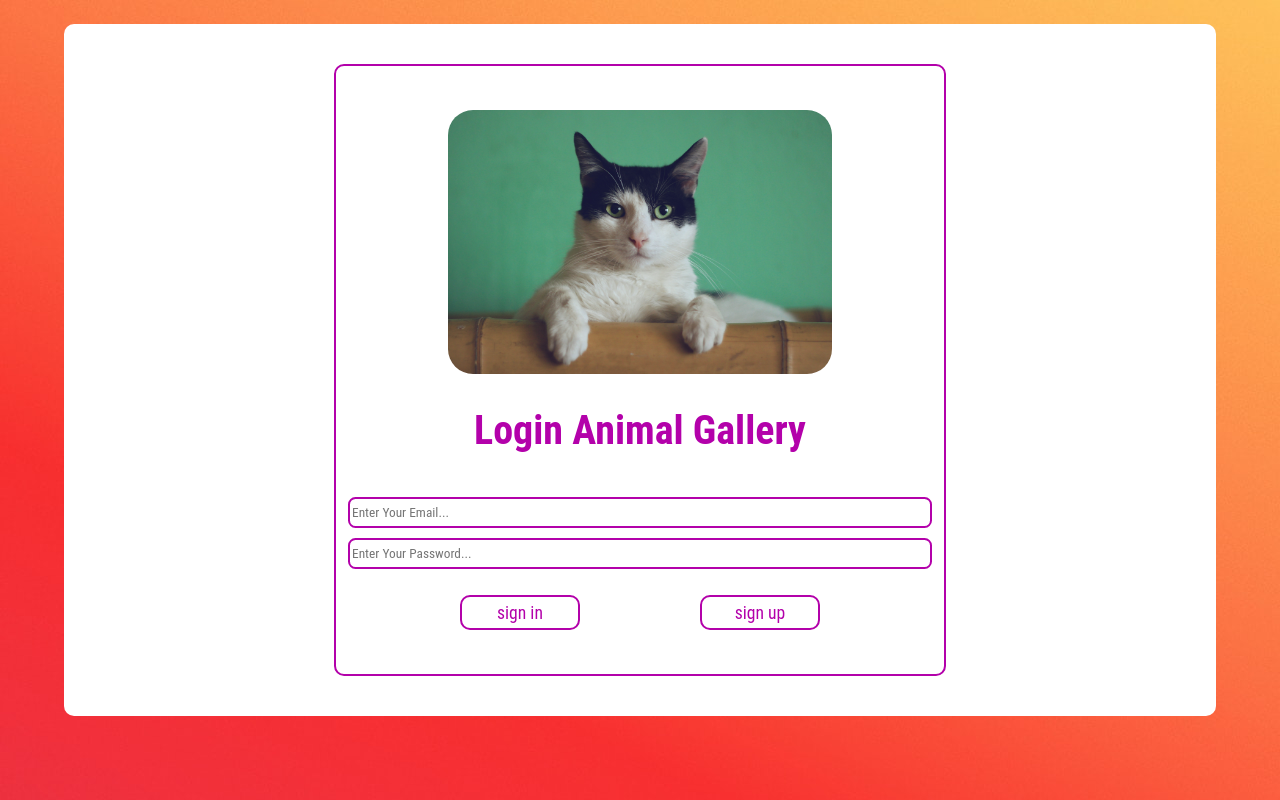
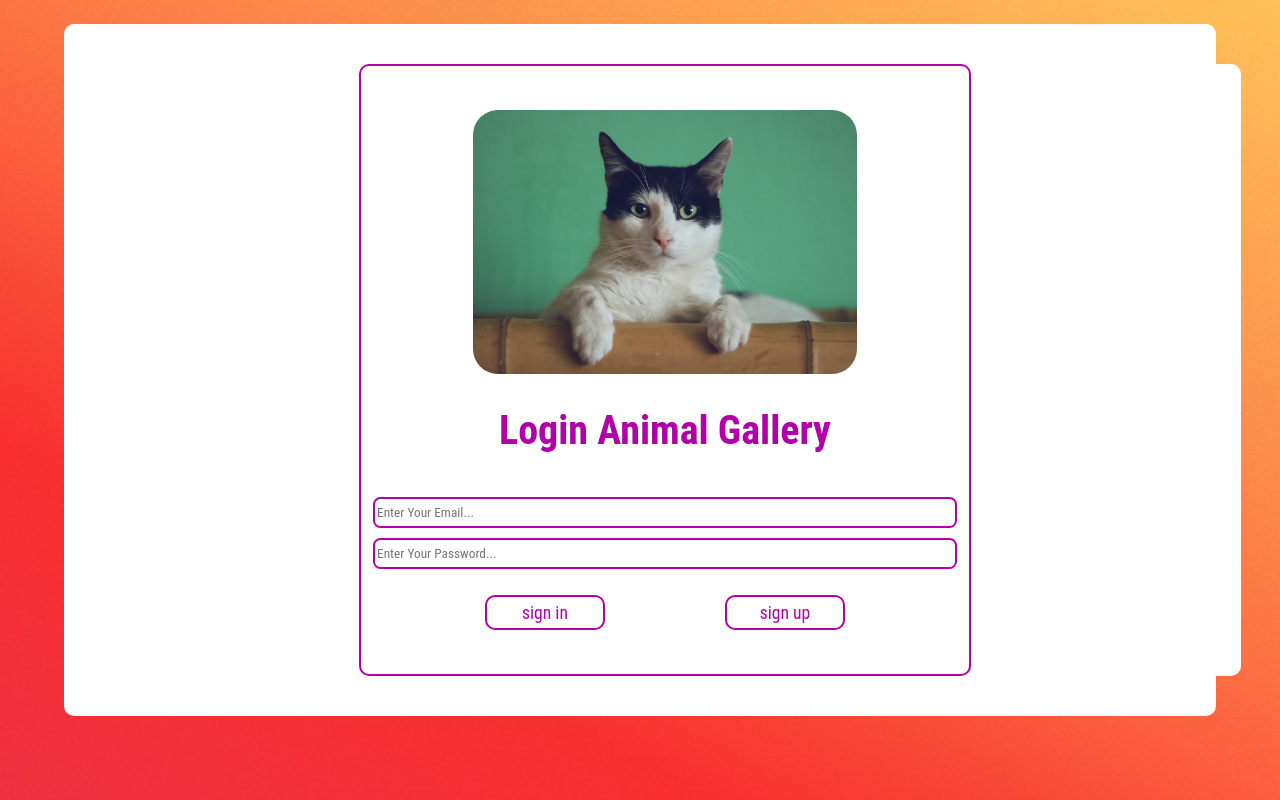
Before and after one commit to icecokel/React_AnimalGallery, a React (Create React App) app: page /signIn in a window 1280 px wide. Built offline with nearby package versions, Linux system fonts and the light colour scheme; a web font is replaced by a local one.

Commit message:
[완료] 라우터 수정 및 배치 수정 라우터 활용 방법 수정 및 컴포넌트 구조 전면 수정

```diff
--- a/src/App.tsx
+++ b/src/App.tsx
@@ -1,19 +1,44 @@
+import { useState } from "react";
 import { BrowserRouter as Router, Route, Switch } from "react-router-dom";
 import "./Style.css";
 
-import Main from "./components/main/Main";
+import DashBoard from "./components/main/DashBoard";
 import PageNotFound from "./components/common/PageNotFound";
 import SignIn from "./components/main/SignIn";
+import Header from "./components/header/Header";
 
 const App = (props: any) => {
+  const [hasHeader, setHasHeader] = useState<boolean>(true);
   return (
-    <Router>
-      <Switch>
-        <Route exact path="/" component={Main} />
-        <Route exact path="/signIn" component={SignIn} />
-        <Route component={PageNotFound} />
-      </Switch>
-    </Router>
+    <main className="main flex_row">
+      <div className="flex_column">
+        <Router>
+          {hasHeader && <Header />}
+          <article className="content_box">
+            <div style={{ margin: " 25px" }}>
+              <Switch>
+                <Route
+                  exact
+                  path="/"
+                  render={(props) => (
+                    <DashBoard {...props} setHasHeader={setHasHeader} />
+                  )}
+                />
+                <Route
+                  exact
+                  path="/signIn"
+                  render={(props) => (
+                    <SignIn {...props} setHasHeader={setHasHeader} />
+                  )}
+                />
+
+                <Route component={PageNotFound} />
+              </Switch>
+            </div>
+          </article>
+        </Router>
+      </div>
+    </main>
   );
 };
 
--- /dev/null
+++ b/src/components/header/Tabs.tsx
@@ -0,0 +1,30 @@
+import { useEffect, useState } from "react";
+import SignIn from "../main/SignIn";
+
+const defaultData = {
+  tabList: [
+    { title: "CATS", tag: ["cat", "animal"], url: "" },
+    { title: "DOGS", tag: ["dog", "animal"], url: "" },
+    { title: "FOXS", tag: ["fox", "animal"], url: "" },
+    { title: "ETC", tag: ["etc", "animal"], url: "" },
+  ],
+};
+const Tabs = () => {
+  const [tabList] = useState<Array<any>>(defaultData.tabList);
+  useEffect(() => {}, [tabList]);
+  return (
+    <nav>
+      <ul className="tab_conteiner">
+        {tabList.map((item) => {
+          return (
+            <li className="tab_item">
+              <label>{item.title}</label>
+            </li>
+          );
+        })}
+      </ul>
+    </nav>
+  );
+};
+
+export default Tabs;
--- /dev/null
+++ b/src/components/main/DashBoard.tsx
@@ -0,0 +1,14 @@
+import { useEffect, useState } from "react";
+import LoginSessionUtil from "../../util/LoginSessionUtil";
+
+const DashBoard = (props: any) => {
+  useEffect(() => {
+    props.setHasHeader(true);
+    if (!LoginSessionUtil.checkLogin()) {
+      props.history.push("/signIn");
+    }
+  });
+  return <div>sd</div>;
+};
+
+export default DashBoard;
--- a/src/components/main/SignIn.tsx
+++ b/src/components/main/SignIn.tsx
@@ -1,4 +1,4 @@
-import { useState } from "react";
+import { useEffect, useState } from "react";
 import LoginSessionUtil from "../../util/LoginSessionUtil";
 import Account from "../../asset/data/account.json";
 import ErrorMessage from "../common/ErrorMessage";
@@ -20,7 +20,14 @@ const SignIn = (props: any) => {
     defaultData.errorMessage
   );
 
-  const onClickSignIn = () => {
+  useEffect(() => {
+    props.setHasHeader(false);
+    if (LoginSessionUtil.checkLogin()) {
+      props.history.push("/");
+    }
+  });
+
+  const onClickSignIn = async () => {
     if (
       !!Account.accountList.find((item) => {
         return (
@@ -29,16 +36,14 @@ const SignIn = (props: any) => {
         );
       })
     ) {
-      LoginSessionUtil.login(accountInfo.email, true);
-      props.history.goBack();
+      await LoginSessionUtil.login(accountInfo.email, true);
+      props.history.push("/");
     } else {
       setErrorMessage({ account: true });
     }
   };
 
   return (
-    <div className="main flex_row">
-      <div className="flex_column">
     <div className="content_box">
       <div className="login_box center">
         <img src={Cat} className="cat_image" />
@@ -75,8 +80,6 @@ const SignIn = (props: any) => {
         </div>
       </div>
     </div>
-      </div>
-    </div>
   );
 };
 
```
Lines whose indentation alone changed are shown as unchanged.
